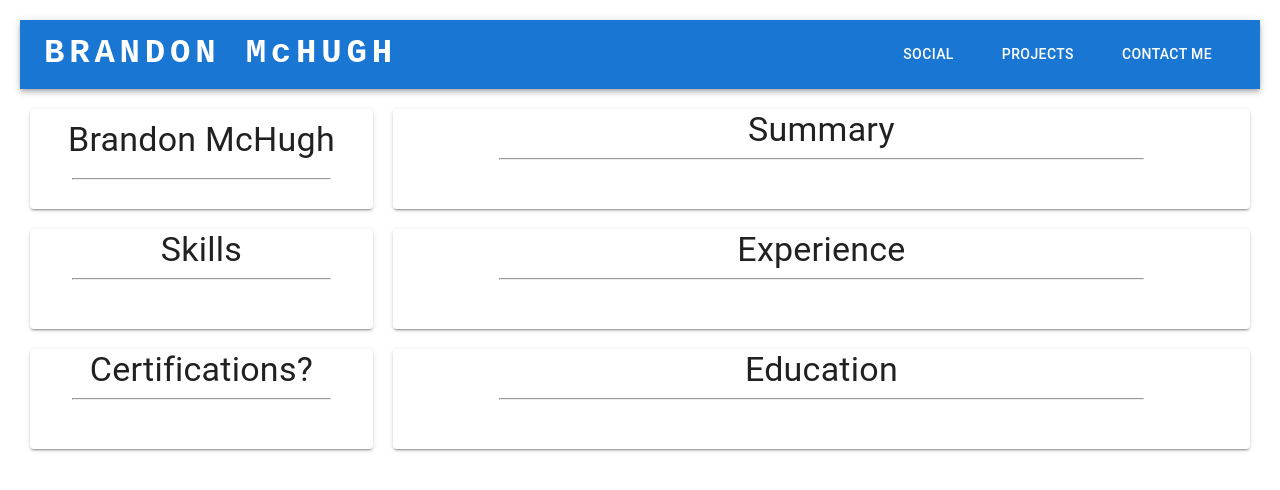
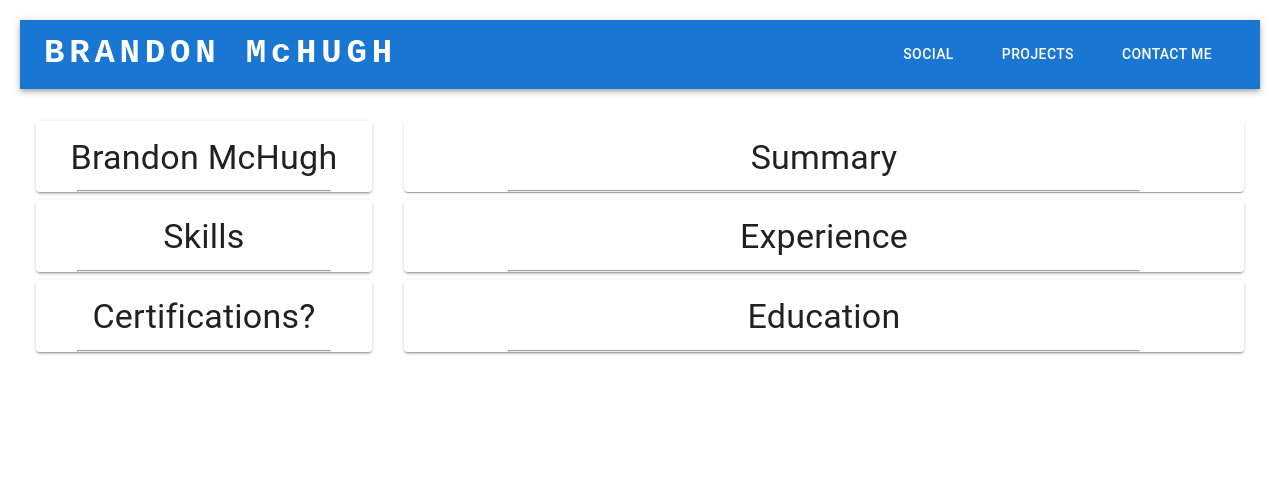
Before and after one commit to brandmch/website_v2, a React (Create React App) app: page / in a window 1280 px wide. Shown: the top 490 px of the page. Built offline with nearby package versions, Linux system fonts and the light colour scheme.

Commit message:
removed CSS. pure mui now

```diff
--- a/src/routes/landing.js
+++ b/src/routes/landing.js
@@ -1,4 +1,5 @@
 import { Paper, Box, Typography } from "@mui/material";
+import { height } from "@mui/system";
 import React from "react";
 import AppBarCustom from "../components/appbar";
 
@@ -6,77 +7,89 @@ const Landing = () => {
   return (
     <div>
       <AppBarCustom />
-      <Box sx={{ display: "flex", marginTop: "10px" }}>
+      <Box display={"flex"} marginTop={2}>
         {/*  */}
         {/* LEFT COLUMN */}
         {/*  */}
 
-        <Box sx={{ flex: 2, margin: "10px" }}>
+        <Box flex={2} margin={2}>
           {/* CONTACT INFO */}
-          <Paper elevation={2} sx={{ height: 100, width: "100%" }}>
-            <Typography variant="h4" align="center" sx={{ padding: "10px" }}>
+          <Box>
+            <Paper elevation={2}>
+              <Box paddingTop={2}>
+                <Typography variant="h4" align="center" gutterBottom>
                   Brandon McHugh
                 </Typography>
+              </Box>
               <hr />
             </Paper>
+          </Box>
 
           {/* SKILLS */}
-          <Paper
-            elevation={2}
-            sx={{ height: 100, width: "100%", marginTop: "20px" }}
-          >
-            <Typography variant="h4" align="center">
+          <Box>
+            <Paper elevation={2}>
+              <Box paddingTop={2}>
+                <Typography variant="h4" align="center" gutterBottom>
                   Skills
                 </Typography>
+              </Box>
               <hr />
             </Paper>
+          </Box>
 
           {/* CERTIFICATIONS? */}
-          <Paper
-            elevation={2}
-            sx={{ height: 100, width: "100%", marginTop: "20px" }}
-          >
-            <Typography variant="h4" align="center">
+          <Box>
+            <Paper elevation={2}>
+              <Box paddingTop={2}>
+                <Typography variant="h4" align="center" gutterBottom>
                   Certifications?
                 </Typography>
+              </Box>
               <hr />
             </Paper>
+          </Box>
         </Box>
 
         {/*  */}
         {/* RIGHT COLUMN */}
         {/*  */}
 
-        <Box sx={{ flex: 5, margin: "10px" }}>
+        <Box flex={5} margin={2}>
           {/* SUMMARY */}
-          <Paper elevation={2} sx={{ height: 100, width: "100%" }}>
-            <Typography variant="h4" align="center">
+          <Box>
+            <Paper>
+              <Box paddingTop={2}>
+                <Typography variant="h4" align="center" gutterBottom>
                   Summary
                 </Typography>
+              </Box>
               <hr />
             </Paper>
+          </Box>
 
           {/* EXPERIENCE */}
-          <Paper
-            elevation={2}
-            sx={{ height: 100, width: "100%", marginTop: "20px" }}
-          >
-            <Typography variant="h4" align="center">
+          <Box>
+            <Paper elevation={2}>
+              <Box paddingTop={2}>
+                <Typography variant="h4" align="center" gutterBottom>
                   Experience
                 </Typography>
+              </Box>
               <hr />
             </Paper>
+          </Box>
 
           {/* EDUCATION */}
-          <Paper
-            elevation={2}
-            sx={{ height: 100, width: "100%", marginTop: "20px" }}
-          >
-            <Typography variant="h4" align="center">
+          <Box>
+            <Paper elevation={2}>
+              <Box paddingTop={2}>
+                <Typography variant="h4" align="center" gutterBottom>
                   Education
                 </Typography>
+              </Box>
               <hr />
             </Paper>
+          </Box>
         </Box>
       </Box>
     </div>
```
Lines whose indentation alone changed are shown as unchanged.
